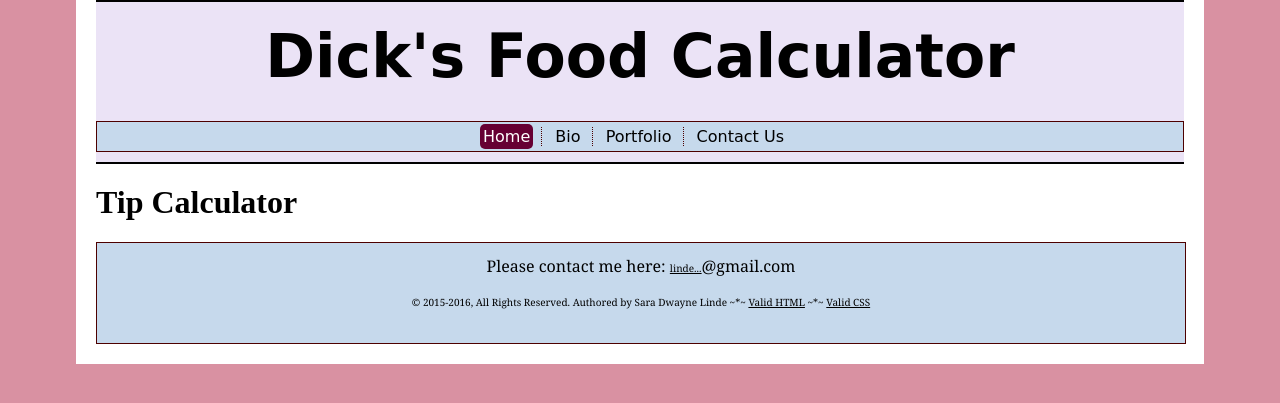
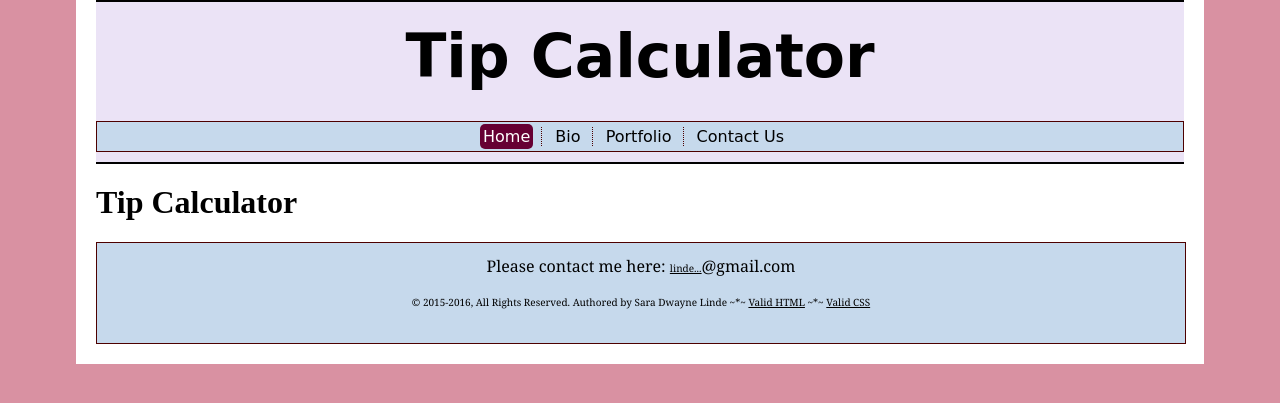
Before and after one commit to se-linde/tip_calc_php, a PHP site: page / in a window 1280 px wide. Shown: the top 403 px of the page. Run offline with PHP 8.4, Linux system fonts and the light colour scheme; some web fonts are replaced.

Commit message:
Changed header title.

```diff
--- a/includes/header.php
+++ b/includes/header.php
@@ -23,7 +23,7 @@
 <header>
 
   <!-- <h2 class="pageid">Home Page</h2> -->
-  <h3><a href="index.php">Dick's Food Calculator</a></h3>
+  <h3><a href="index.php">Tip Calculator</a></h3>
   <!-- START NAVIGATION (Main) -->
 
 
```
